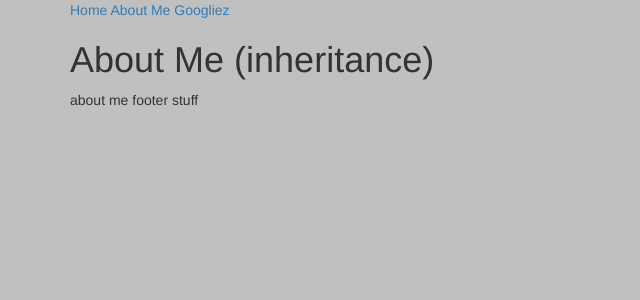
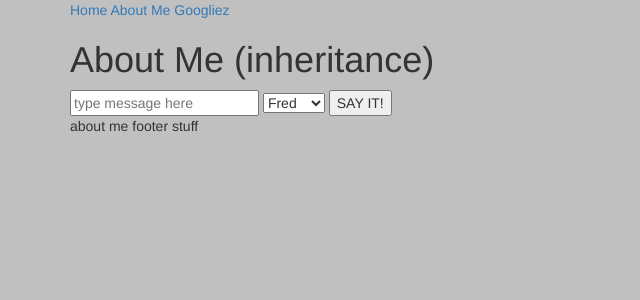
Before and after one commit to tdhuynh/tiy_class_notes, a Django app: page /about/ in a window 1280 px wide. Shown: the top 300 px of the page, without its empty margins (0-640 px from the left). Run offline with Django 3.2, Linux system fonts and the light colour scheme; some libraries are stand-ins or nearby versions.

Commit message:
started chirper to create data

```diff
--- a/week5/chirper2/app/views.py
+++ b/week5/chirper2/app/views.py
@@ -16,4 +16,9 @@ def index_view(request):
 
 
 def about_view(request):
+    print('hi tommy' + '='*30)
+    message = request.POST.get('message', '')
+    voice = request.POST.get('voice', '')
+    print(request.GET)
+    print(request.POST)
     return render(request, 'about.html')
--- a/week5/chirper2/templates/about.html
+++ b/week5/chirper2/templates/about.html
@@ -2,8 +2,19 @@
 
 {% block content %}
 <h1>About Me (inheritance)</h1>
+<form class="" action="" method="post">
+    {% csrf_token %}
+    <input type="text" name="message" value="" placeholder="type message here">
+    <select class="" name="voice">
+        <option value="fred">Fred</option>
+        <option value="agnes">Agnes</option>
+    </select>
+    <input type="submit" value="SAY IT!">
+</form>
 {% endblock %}
 
 {% block footer %}
+<p>
   about me footer stuff
+</p>
 {% endblock %}
```
Also changed, not shown: week5/chirper2/db.sqlite3.
